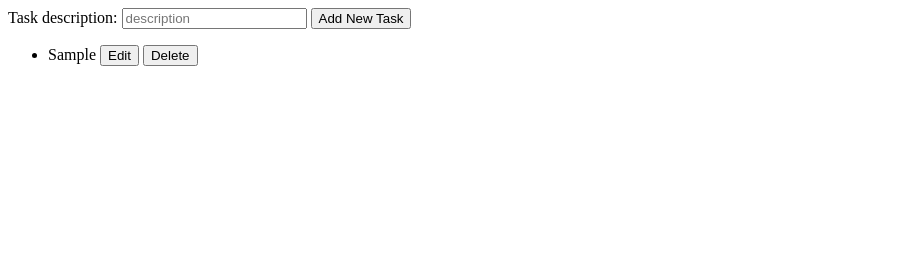
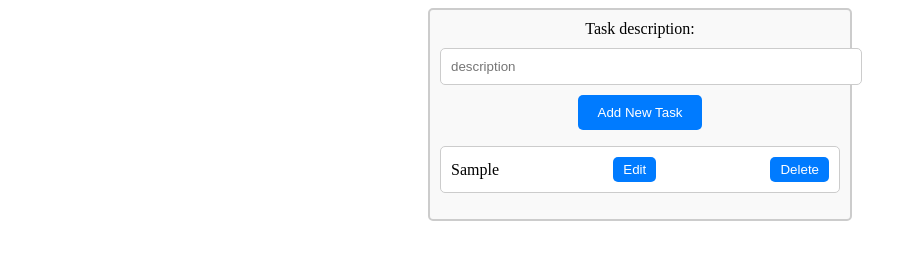
Before and after one commit to KipsangEmmanuel/TodoList1, a plain HTML site: page index.html in a window 1280 px wide. Both pictures are taken after typing "Sample" into the empty fields and a click on the button "Add New Task". Shown: the whole page, without its empty margins (0-917 px from the left). Drawn offline with Linux system fonts and the light colour scheme.

Commit message:
ade some styling

```diff
--- a/index.html
+++ b/index.html
@@ -4,7 +4,8 @@
     <meta charset="UTF-8">
     <meta http-equiv="X-UA-Compatible" content="IE=edge">
     <meta name="viewport" content="width=device-width, initial-scale=1.0">
-    <title>form</title>
+    <title>Todo-List 1</title>
+    <link rel="stylesheet" href="style.css">
 </head>
 <body>
     <form id="create-task">
--- /dev/null
+++ b/style.css
@@ -0,0 +1,61 @@
+#create-task {
+    text-align: center;
+    margin: 20px;
+    padding: 10px;
+    border: 2px solid #ccc;
+    border-radius: 5px;
+    background-color: #f9f9f9;
+    max-width: 400px;
+    margin: 0 auto;
+  }
+
+  #new_task {
+    width: 100%;
+    padding: 10px;
+    margin: 10px 0;
+    border: 1px solid #ccc;
+    border-radius: 5px;
+  }
+
+  #submit {
+    background-color: #007bff;
+    color: #fff;
+    border: none;
+    border-radius: 5px;
+    padding: 10px 20px;
+    cursor: pointer;
+  }
+
+  #submit:hover {
+    background-color: #0056b3;
+  }
+
+  .taskList {
+    list-style: none;
+    padding: 0;
+  }
+
+  .taskList li {
+    display: flex;
+    justify-content: space-between;
+    align-items: center;
+    border: 1px solid #ccc;
+    border-radius: 5px;
+    margin: 5px 0;
+    padding: 10px;
+    background-color: #fff;
+  }
+
+  .taskList li .edit, .taskList li .delete {
+    background-color: #007bff;
+    color: #fff;
+    border: none;
+    border-radius: 5px;
+    padding: 5px 10px;
+    cursor: pointer;
+    margin-left: 5px;
+  }
+
+  .taskList li .edit:hover, .taskList li .delete:hover {
+    background-color: #0056b3;
+  }
```
